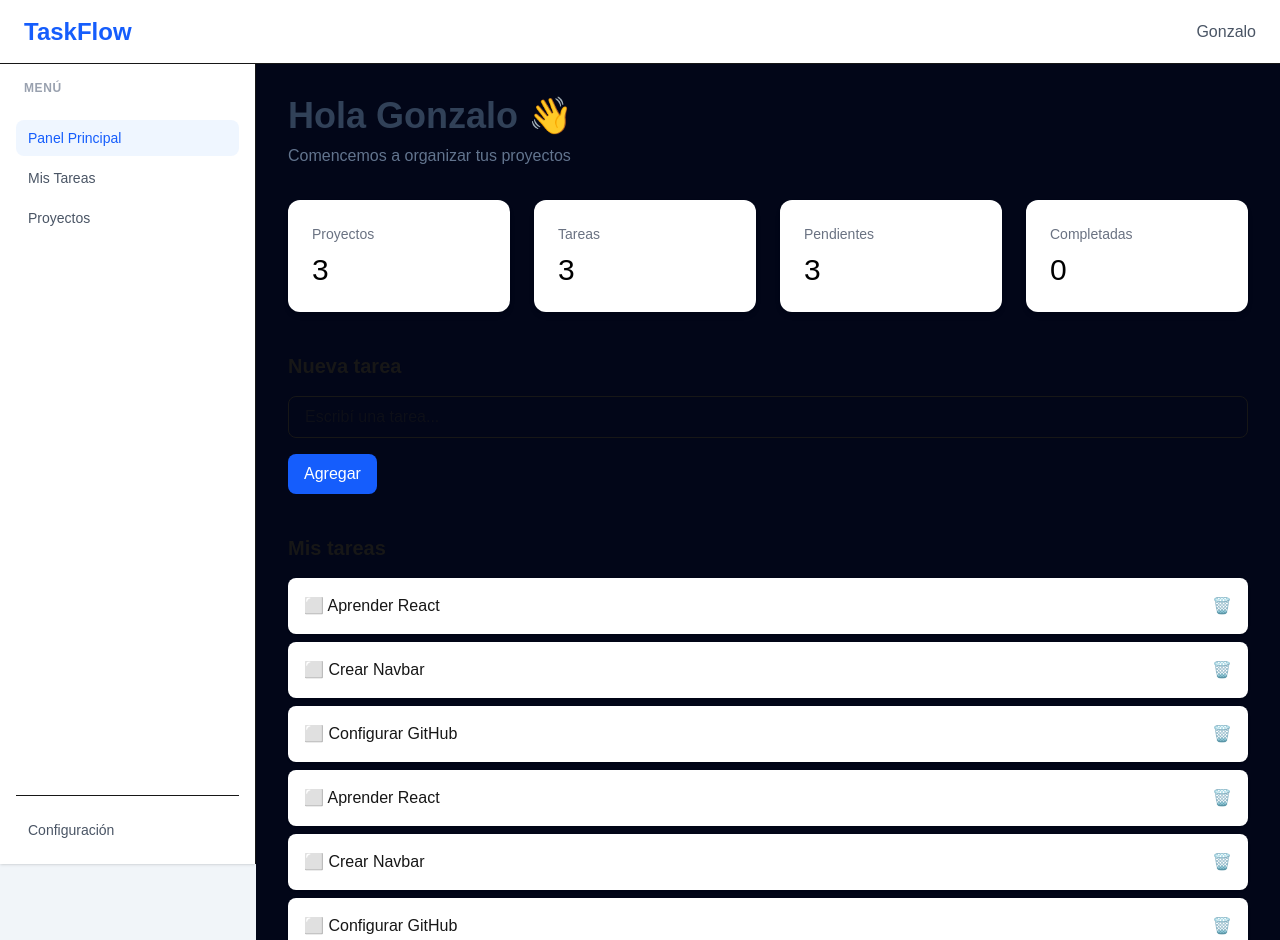
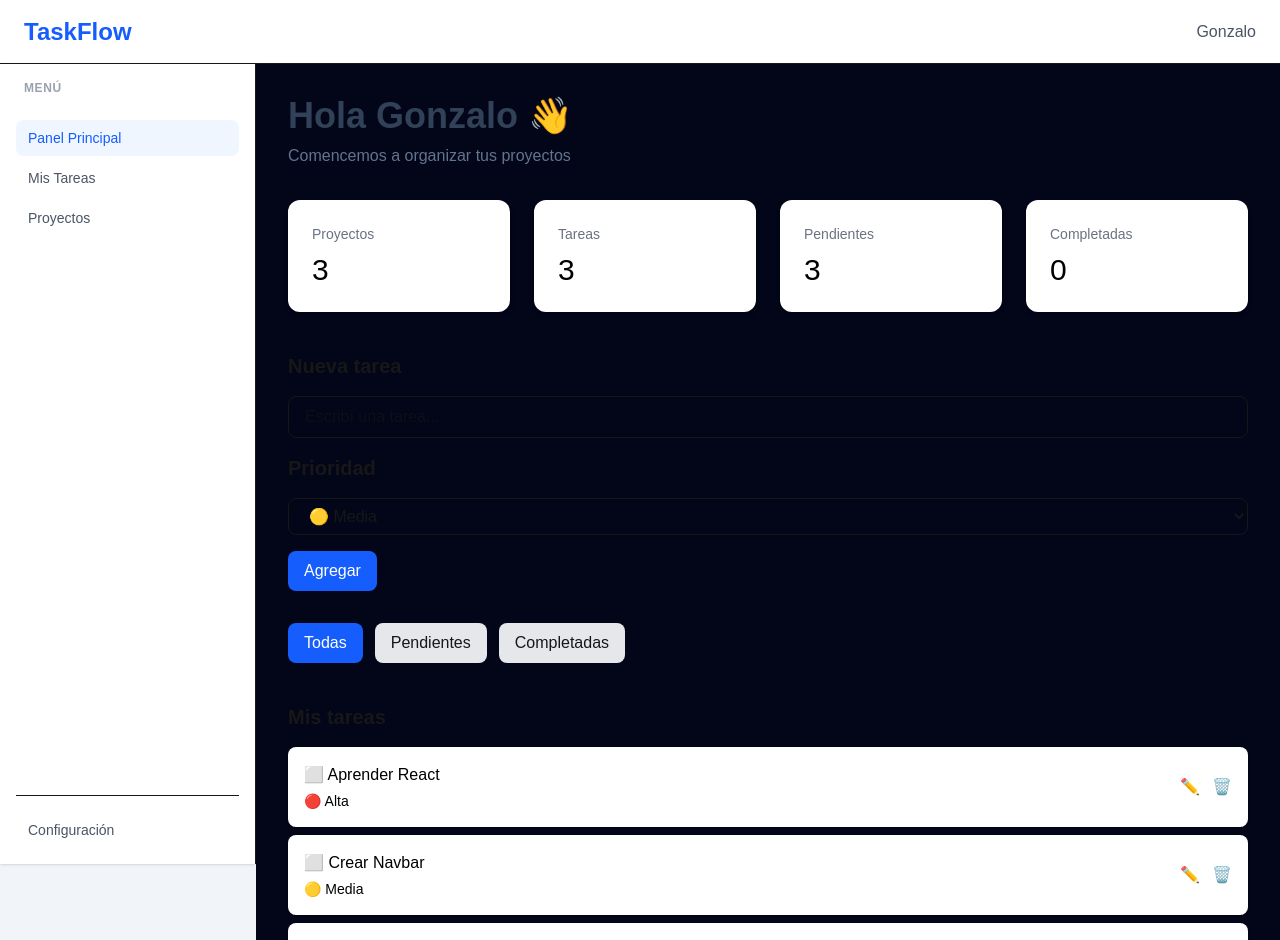
Before and after one commit to Gonza117/taskflow, a Next.js app: page / in a window 1280 px wide. Shown: the top 940 px of the page. Built offline with nearby package versions, Linux system fonts and the light colour scheme.

Commit message:
Filtros y modificaciones

```diff
--- a/components/dashboard/Dashboard.tsx
+++ b/components/dashboard/Dashboard.tsx
@@ -4,7 +4,8 @@ import { useState } from "react";
 import StatCard from "./StatCard";
 import TaskForm from "./TaskForm";
 import TaskList from "./TaskList";
-import { Task } from "./types";
+import { Task, Filter } from "./types";
+import FilterBar from "./FilterBar";
 
 export default function Dashboard() {
     const [tasks, setTasks] = useState<Task[]>([
@@ -12,18 +13,22 @@ export default function Dashboard() {
             id: 1,
             text: "Aprender React",
             completed: false,
+            priority: "high",
         },
         {
             id: 2,
             text: "Crear Navbar",
             completed: false,
+            priority: "medium",
         },
         {
             id: 3,
             text: "Configurar GitHub",
             completed: false,
+            priority: "low",
         },
     ]);
+
 
     const toggleTask = (id: number) => {
         setTasks(
@@ -41,9 +46,25 @@ export default function Dashboard() {
         );
     };
 
+    const editTask = (id: number, newText: string) => {
+        setTasks((prevTasks) =>
+            prevTasks.map((task) =>
+                task.id === id
+                    ?{
+                        ...task,
+                        text: newText,
+                    }
+                    : task
+            )
+        );
+    };
+
     const completedTasks = tasks.filter((task) => task.completed).length;
 
     const pendingTasks = tasks.filter((task) => !task.completed).length;
+
+    const [filter, setFilter] = useState<Filter>("all");
+
 
     const stats = [
         {
@@ -67,6 +88,19 @@ export default function Dashboard() {
         },
     ];
 
+    const filteredTasks = tasks.filter((task) => {
+        switch (filter) {
+            case "pending":
+                return !task.completed;
+
+            case "completed":
+                return task.completed;
+
+            default:
+                return true;
+        }
+    });
+
     return (
         <div>
             <h1 className="text-4xl font-bold text-slate-700">
@@ -86,21 +120,33 @@ export default function Dashboard() {
                     />
                 ))}
             </div>
-            <TaskForm onAddTask={(newTask) =>
-                setTasks([...tasks,
+
+            <TaskForm
+                onAddTask={(newTask, priority) =>
+                    setTasks((prevTasks) => [
+                        ...prevTasks,
                         {
                             id: Date.now(),
                             text: newTask,
                             completed: false,
+                            priority,
                         },
                     ])
                 }
             />
+
+            <FilterBar
+                filter={filter}
+                onChangeFilter={setFilter}
+            />
+
             <TaskList
-                tasks={tasks}
+                tasks={filteredTasks}
                 onToggleTask={toggleTask}
                 onDeleteTask={deleteTask}
+                onEditTask={editTask}
             />
+
         </div>
     );
 }
--- /dev/null
+++ b/components/dashboard/FilterBar.tsx
@@ -0,0 +1,48 @@
+import { Filter } from "./types";
+
+type FilterBarProps = {
+    filter: Filter;
+    onChangeFilter: (filter: Filter) => void;
+};
+
+export default function FilterBar({
+    filter,
+    onChangeFilter,
+}: FilterBarProps) {
+    return (
+        <div className="flex gap-3 mt-8 mb-6">
+            <button
+                onClick={() => onChangeFilter("all")}
+                className={`px-4 py-2 rounded-lg ${
+                    filter === "all"
+                        ? "bg-blue-600 text-white"
+                        : "bg-gray-200"
+                }`}
+            >
+                Todas
+            </button>
+
+            <button
+                onClick={() => onChangeFilter("pending")}
+                className={`px-4 py-2 rounded-lg ${
+                    filter === "pending"
+                        ? "bg-blue-600 text-white"
+                        : "bg-gray-200"
+                }`}
+            >
+                Pendientes
+            </button>
+
+            <button
+                onClick={() => onChangeFilter("completed")}
+                className={`px-4 py-2 rounded-lg ${
+                    filter === "completed"
+                        ? "bg-blue-600 text-white"
+                        : "bg-gray-200"
+                }`}
+            >
+                Completadas
+            </button>
+        </div>
+    );
+}
--- a/components/dashboard/TaskForm.tsx
+++ b/components/dashboard/TaskForm.tsx
@@ -1,13 +1,14 @@
 "use client";
-
 import { useState } from "react";
+import { Priority } from "./types";
 
 type TaskFormProps = {
-    onAddTask: (task: string) => void;
+    onAddTask: (task: string, priority: Priority) => void;
 };
 
 export default function TaskForm({ onAddTask }: TaskFormProps) {
     const [task, setTask] = useState("");
+    const [priority, setPriority] = useState<Priority>("medium");
 
     return (
         <div className="mt-10">
@@ -23,10 +24,25 @@ export default function TaskForm({ onAddTask }: TaskFormProps) {
                 className="w-full border rounded-lg px-4 py-2"
             />
 
+            <h2 className="text-xl font-semibold mt-4">
+                Prioridad
+            </h2>
+
+            <select
+                value={priority}
+                onChange={(e) => setPriority(e.target.value as Priority)}
+                className="w-full border rounded-lg px-4 py-2 mt-4"
+            >
+                <option value="low">🟢 Baja</option>
+                <option value="medium">🟡 Media</option>
+                <option value="high">🔴 Alta</option>
+            </select>
+
             <button onClick={() => {
                     if (task.trim() === "") return;
-                        onAddTask(task);
+                        onAddTask(task, priority);
                         setTask("");
+                        setPriority("medium");
                 }}
                 className="mt-4 bg-blue-600 text-white px-4 py-2 rounded-lg"
             >
--- a/components/dashboard/TaskItem.tsx
+++ b/components/dashboard/TaskItem.tsx
@@ -1,12 +1,63 @@
 import { Task } from "./types";
+import { useState } from "react";
 
 type TaskItemProps = {
     task: Task;
     onToggleTask: (id: number) => void;
     onDeleteTask: (id: number) => void;
+    onEditTask: (id: number, newText: string) => void;
 };
 
-export default function TaskItem({task,onToggleTask,onDeleteTask,}: TaskItemProps) {
+
+export default function TaskItem({task,onToggleTask,onDeleteTask,onEditTask,}: TaskItemProps) {
+    const [isEditing, setIsEditing] = useState(false);
+
+    const [editedText, setEditedText] = useState(task.text);
+
+    const getPriorityLabel = () => {
+        switch (task.priority) {
+            case "high":
+                return "🔴 Alta";
+            case "medium":
+                return "🟡 Media";
+            case "low":
+                return "🟢 Baja";
+        }
+    };
+
+    if (isEditing) {
+        return (
+            <li className="bg-white p-4 rounded-lg shadow">
+                <input
+                    value={editedText}
+                    onChange={(e) => setEditedText(e.target.value)}
+                    className="w-full border rounded-lg px-3 py-2"
+                />
+
+                <div className="flex gap-2 mt-3">
+                    <button
+                        onClick={() => {
+                            onEditTask(task.id, editedText);
+                            setIsEditing(false);
+                        }}
+                        className="bg-green-500 text-white px-3 py-1 rounded"
+                    >
+                        💾 Guardar
+                    </button>
+
+                    <button
+                        onClick={() => {
+                            setEditedText(task.text);
+                            setIsEditing(false);
+                        }}
+                        className="bg-gray-500 text-white px-3 py-1 rounded"
+                    >
+                        Cancelar
+                    </button>
+                </div>
+            </li>
+        );
+    }
     return (
         <li
             onClick={() => onToggleTask(task.id)}
@@ -17,18 +68,35 @@ export default function TaskItem({task,onToggleTask,onDeleteTask,}: TaskItemProp
             }`}
         >
             <span>
+                <div>
+                    <p>
                         {task.completed ? "✅" : "⬜"} {task.text}
+                    </p>
+                    <p className="text-sm mt-1">
+                        {getPriorityLabel()}
+                    </p>
+                </div>
             </span>
+
+            <div className="flex gap-3">
+                <button
+                    onClick={(e) => {
+                        e.stopPropagation();
+                        setIsEditing(true);
+                    }}
+                >
+                    ✏️
+                </button>
 
                 <button
                     onClick={(e) => {
                         e.stopPropagation();
                         onDeleteTask(task.id);
                     }}
-                className="text-red-500 hover:text-red-700"
                 >
                     🗑️
                 </button>
+            </div>
         </li>
     );
 }
--- a/components/dashboard/TaskList.tsx
+++ b/components/dashboard/TaskList.tsx
@@ -5,27 +5,26 @@ type TaskListProps = {
     tasks: Task[];
     onToggleTask: (id: number) => void;
     onDeleteTask: (id: number) => void;
+    onEditTask: (id: number, newText: string) => void;
 };
 
-export default function TaskList({tasks,onToggleTask,onDeleteTask,}: TaskListProps){
+
+export default function TaskList({tasks,onToggleTask,onDeleteTask,onEditTask,}: TaskListProps){
     return (
         <div className="mt-10">
             <h2 className="text-xl font-semibold mb-4">
                 Mis tareas
             </h2>
 
-            <ul className="space-y-2">
-                {tasks.map((task) => (
-                    <ul className="space-y-2">
+            <ul className="space-y-2 text-black">
                 {tasks.map((task) => (
                     <TaskItem
                         key={task.id}
                         task={task}
                         onToggleTask={onToggleTask}
                         onDeleteTask={onDeleteTask}
+                        onEditTask={onEditTask}
                     />
-                        ))}
-                    </ul>
                 ))}
             </ul>
         </div>
--- a/components/dashboard/types.ts
+++ b/components/dashboard/types.ts
@@ -1,5 +1,9 @@
+export type Priority = "low" | "medium" | "high";
+export type Filter = "all" | "pending" | "completed";
+
 export type Task = {
     id: number;
     text: string;
     completed: boolean;
+    priority: Priority;
 };
```
Lines whose indentation alone changed are shown as unchanged.
